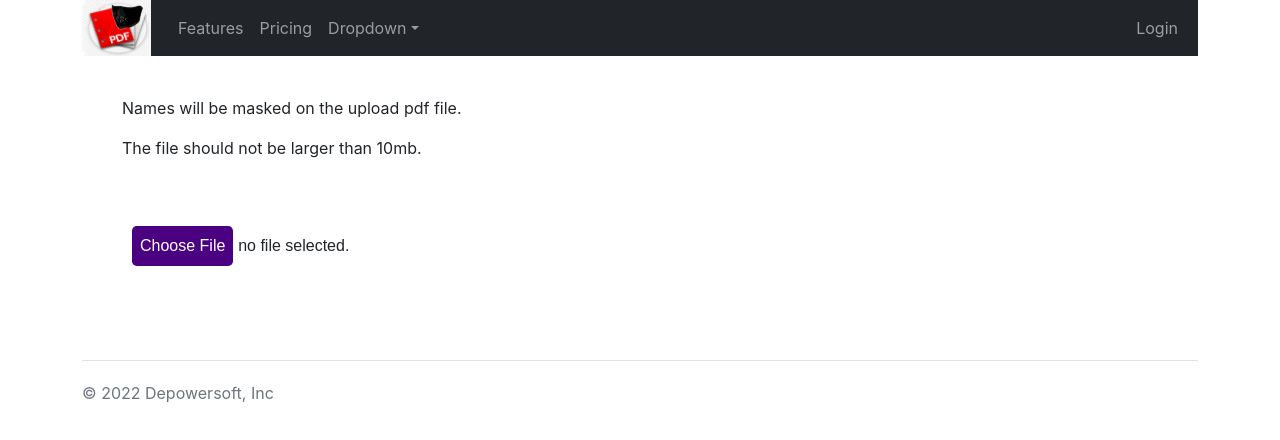
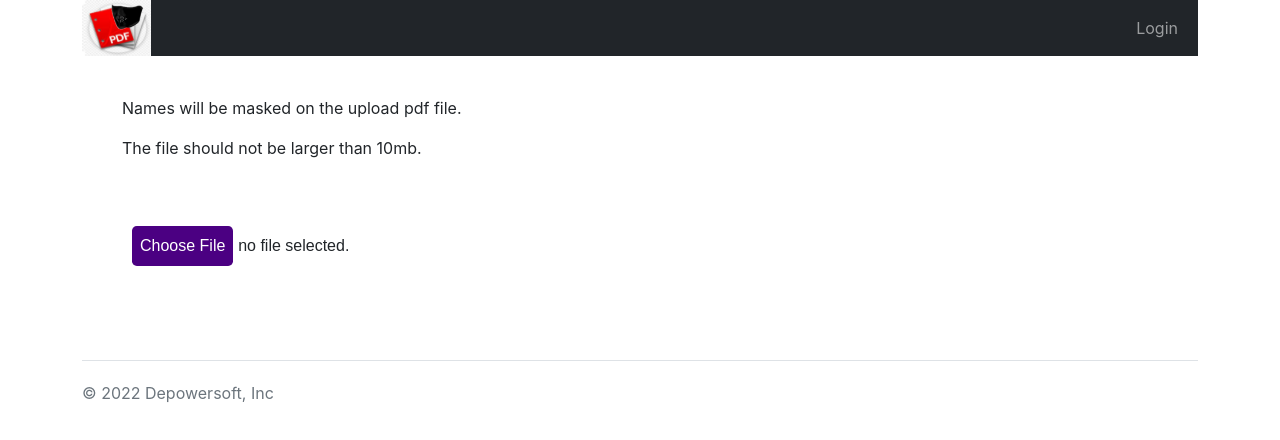
Before and after one commit to desmond-tam/mask-portal, a React (Create React App) app: page / in a window 1280 px wide. Shown: the top 440 px of the page. Built offline with nearby package versions, Linux system fonts and the light colour scheme.

Commit message:
remove header option

```diff
--- a/src/components/header-section.tsx
+++ b/src/components/header-section.tsx
@@ -130,9 +130,9 @@ export const HeaderSection = (props:any) => {
               <Navbar.Toggle aria-controls="responsive-navbar-nav" />
               <Navbar.Collapse id="responsive-navbar-nav">
                 <Nav className="me-auto">
-                  <Nav.Link href="#features">Features</Nav.Link>
-                  <Nav.Link href="#pricing">Pricing</Nav.Link>
-                  <NavDropdown title="Dropdown" id="collasible-nav-dropdown">
+                  {/* <Nav.Link href="#features">Features</Nav.Link>
+                  <Nav.Link href="#pricing">Pricing</Nav.Link> */}
+                  {/* <NavDropdown title="Dropdown" id="collasible-nav-dropdown">
                     <NavDropdown.Item href="#action/3.1">Action</NavDropdown.Item>
                     <NavDropdown.Item href="#action/3.2">
                       Another action
@@ -142,7 +142,7 @@ export const HeaderSection = (props:any) => {
                     <NavDropdown.Item href="#action/3.4">
                       Separated link
                     </NavDropdown.Item>
-                  </NavDropdown>
+                  </NavDropdown> */}
                 </Nav>
                 <Nav>
                   <Nav.Link href="#deets">Login</Nav.Link>
```
